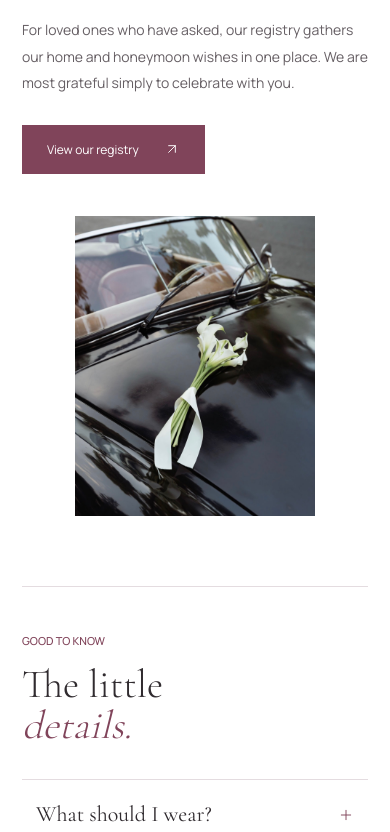
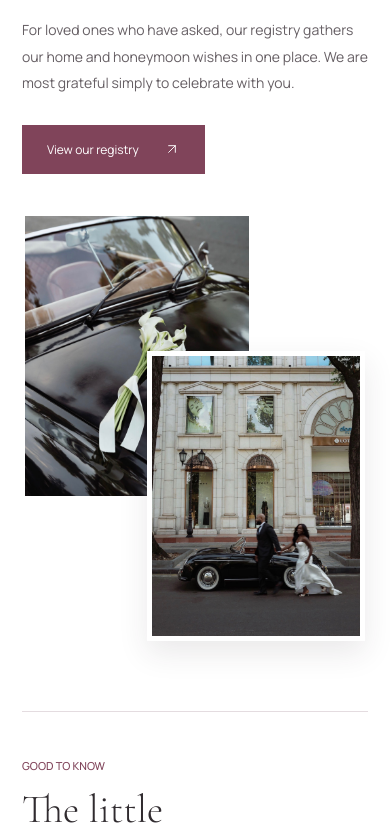
Before and after one commit to andre-rowell/andre-bebe-wedding-site, a Next.js app: page / in a window 390 px wide. Shown: the part 3066-3898 px from the top of the page. Built offline with nearby package versions, Linux system fonts and the light colour scheme; no server answers.

Commit message:
Add a staggered registry photo composition

```diff
--- a/src/app/modern-romance.css
+++ b/src/app/modern-romance.css
@@ -182,7 +182,10 @@ a:hover { color: var(--wine); }
 
 .registry-section { padding-block: var(--section-space); }
 .registry-layout { display: grid; grid-template-columns: 0.62fr 1fr; align-items: center; gap: 85px; }
-.flowers-photo { width: 100%; max-width: 255px; aspect-ratio: 4 / 5; justify-self: center; }
+.registry-photo-stack { position: relative; isolation: isolate; width: 100%; max-width: 365px; aspect-ratio: 4 / 5; justify-self: center; }
+.flowers-photo { position: absolute; top: 0; left: 0; width: 66%; aspect-ratio: 4 / 5; }
+.walking-photo { position: absolute; right: 0; bottom: 0; z-index: 1; width: 64%; aspect-ratio: 3 / 4; border: 6px solid var(--background); box-shadow: 0 12px 28px rgba(48, 43, 47, 0.1); }
+.walking-photo img { object-position: 50% 70%; }
 .registry-section .section-title { margin: 18px 0 22px; max-width: 510px; }
 .wedding-button { display: inline-flex; justify-content: center; align-items: center; gap: 25px; padding: 13px 24px; min-height: 48px; border: 1px solid var(--wine); color: #ffffff; background: var(--wine); font-size: 12px; margin-top: 28px; }
 .wedding-button:hover { background: var(--wine-hover); color: #ffffff; border-color: var(--wine-hover); }
@@ -268,8 +271,9 @@ a:hover { color: var(--wine); }
   .event-description p { font-size: 13px; }
   .event-venue address { font-size: 13px; }
   .registry-layout { display: flex; flex-direction: column; gap: 42px; align-items: stretch; }
-  .registry-layout > div { order: -1; }
-  .flowers-photo { max-width: 240px; align-self: center; }
+  .registry-copy { order: -1; }
+  .registry-photo-stack { max-width: 340px; align-self: center; }
+  .walking-photo { border-width: 5px; }
   .faq-layout { display: block; padding-top: 45px; }
   .faq-list { margin-top: 32px; }
   .faq-list summary { min-height: 70px; padding-inline: 14px; }
--- a/src/app/page.tsx
+++ b/src/app/page.tsx
@@ -115,10 +115,15 @@ export default function Home() {
 
       <section id="registry" className="registry-section" aria-labelledby="registry-heading">
         <div className="content-width registry-layout">
-          <figure className="flowers-photo" data-reveal>
-            <Image src="/media/calla-lilies-car.jpg" alt="White calla lilies resting on a black vintage car" width={1320} height={1977} sizes="(max-width: 600px) 240px, 255px" />
-          </figure>
-          <div data-reveal>
+          <div className="registry-photo-stack" data-reveal>
+            <figure className="flowers-photo">
+              <Image src="/media/calla-lilies-car.jpg" alt="White calla lilies resting on a black vintage car" width={1320} height={1977} sizes="(max-width: 600px) 224px, (max-width: 850px) 200px, 241px" />
+            </figure>
+            <figure className="walking-photo">
+              <Image src="/media/andre-bebe-walking-car.jpg" alt="Andre and Bebe holding hands as they walk past a black vintage car" width={1320} height={1934} sizes="(max-width: 600px) 218px, (max-width: 850px) 194px, 234px" />
+            </figure>
+          </div>
+          <div className="registry-copy" data-reveal>
             <p className="eyebrow">Registry</p>
             <h2 id="registry-heading" className="section-title">Your presence is<br />the greatest <em>gift.</em></h2>
             <p className="body-copy">For loved ones who have asked, our registry gathers our home and honeymoon wishes in one place. We are most grateful simply to celebrate with you.</p>
```
Also changed, not shown: public/media/andre-bebe-walking-car.jpg (added).
